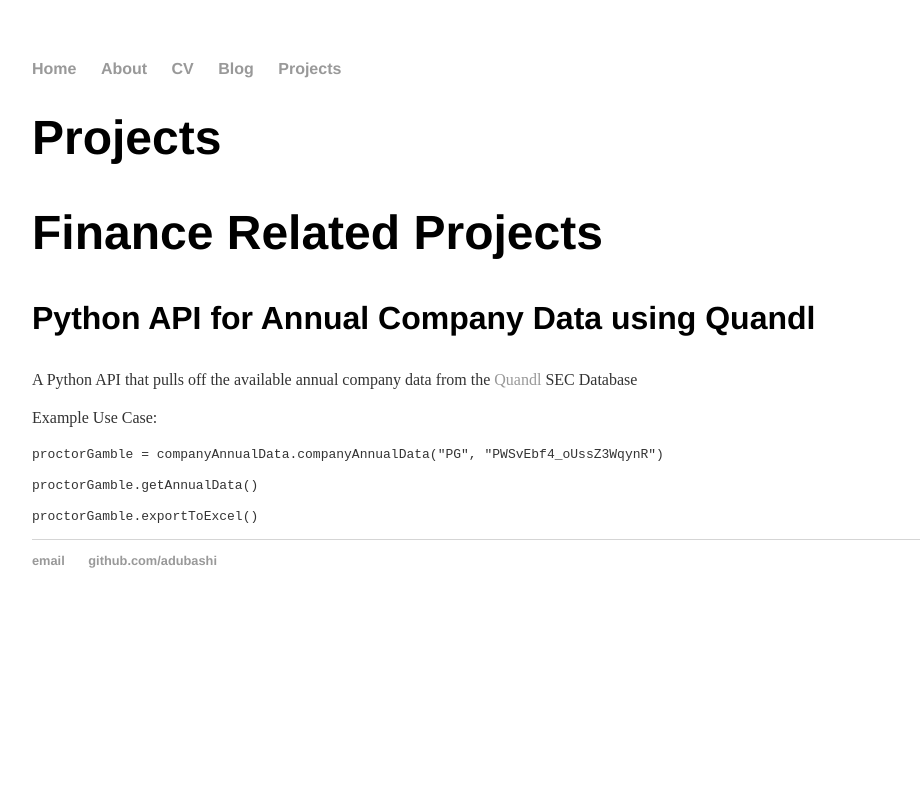
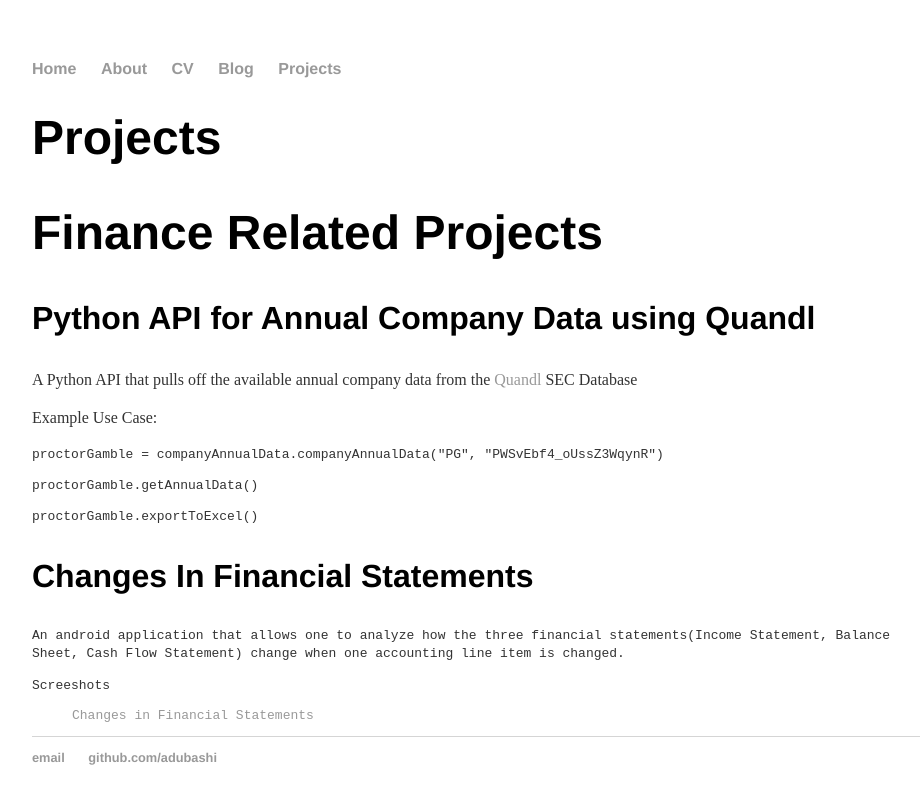
Before and after one commit to adubashi/adubashi.github.io, a Jekyll site: the page built from projects/index.html, in a window 1280 px wide. Shown: the top 804 px of the page, without its empty margins (160-1080 px from the left). Built offline with Jekyll 4.4.1, drawn with Linux system fonts in a browser that asks for light colours; a script that is not in the unit is left out.

Commit message:
Update index.html

```diff
--- a/projects/index.html
+++ b/projects/index.html
@@ -16,6 +16,13 @@ title: Projects
 <p> proctorGamble.getAnnualData() </p>
 <p> proctorGamble.exportToExcel() </p>
 
+<div class="changes">
+<h3>Changes In Financial Statements</h3>
+<p>An android application that allows one to analyze how the three financial statements(Income Statement, Balance Sheet, Cash Flow Statement) change when one accounting line item is changed.</p>
+<p>Screeshots</p>
+<blockquote class="imgur-embed-pub" lang="en" data-id="a/7BSkp"><a href="//imgur.com/a/7BSkp">Changes in Financial Statements</a></blockquote><script async src="//s.imgur.com/min/embed.js" charset="utf-8"></script>
+</div>
+
 </code>
 </div>
 
```
